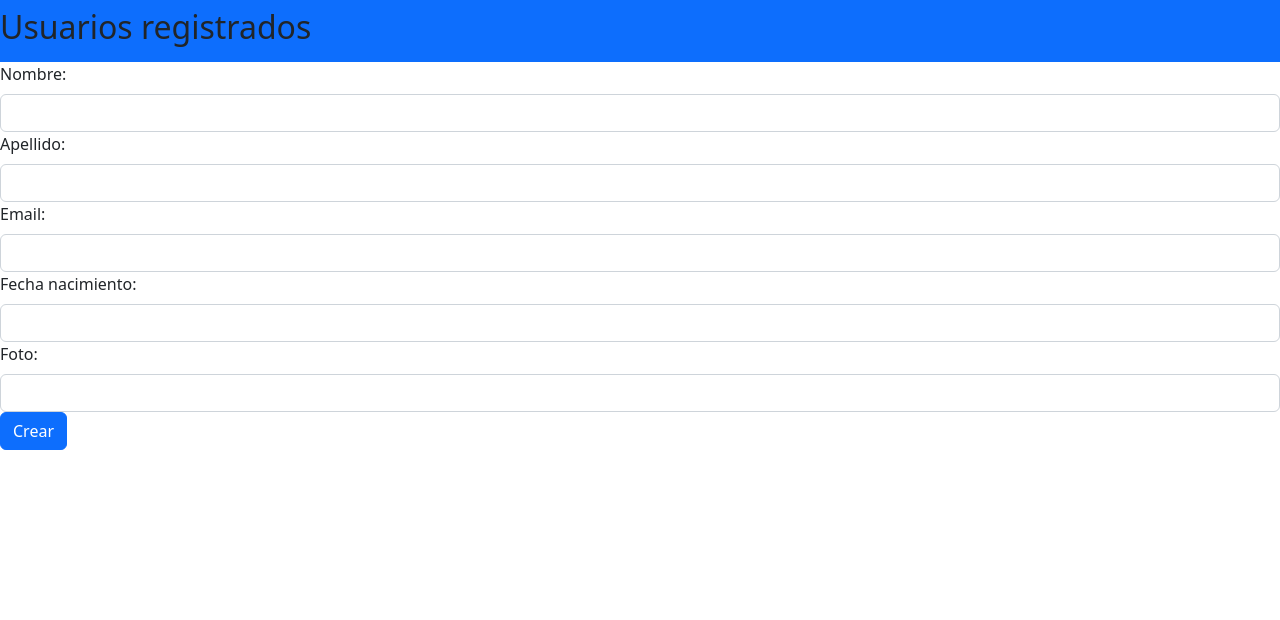
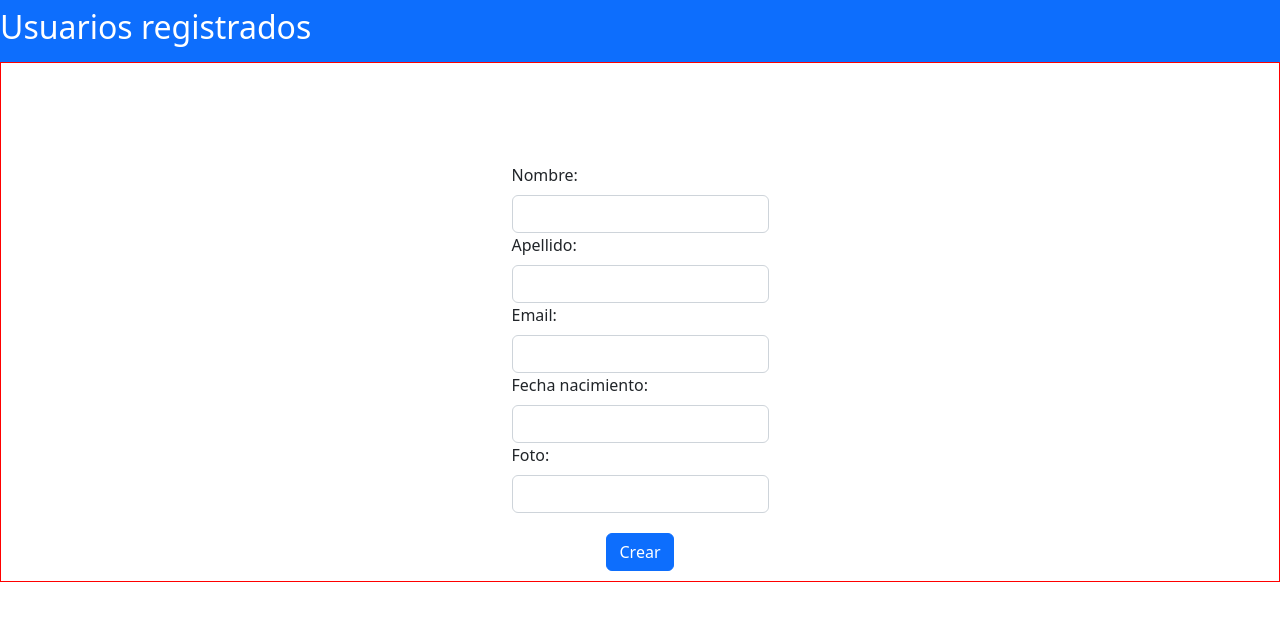
Before and after one commit to debnix/misiontic_ciclo3_grupo14, a plain HTML site: page crud_users/formulario.html in a window 1280 px wide. Drawn offline with nearby package versions, Linux system fonts and the light colour scheme.

Commit message:
crud_users: add display flex into formulario.css

```diff
--- a/crud_users/formulario.html
+++ b/crud_users/formulario.html
@@ -26,15 +26,18 @@
 			integrity="sha384-ODmDIVzN+pFdexxHEHFBQH3/9/vQ9uori45z4JjnFsRydbmQbmL5t1tQ0culUzyK"
 			crossorigin="anonymous"
 		></script>
+		<!--Cargar estilos-->
+		<link rel="stylesheet" href="./styles/formulario.css" />
 	</head>
 	<body>
 		<header>
 			<nav class="navbar navbar-dark bg-primary">
 				<!-- Navbar content -->
-				<h2 id="titulo">Usuarios registrados</h2>
+				<h2 id="titulo-formulario">Usuarios registrados</h2>
 			</nav>
 		</header>
 		<main>
+			<section id="section-form">
 				<!--Formulario-->
 				<form>
 					<!--Nombre-->
@@ -55,8 +58,11 @@
 					<label for="input_foto" class="form-label">Foto: </label>
 					<input id="input_foto" type="text" class="form-control" />
 					<!--Botón-->
-				<button class="btn btn-primary">Crear</button>
+					<div id="cont-btn-crear">
+						<button id="boton-crear-user" class="btn btn-primary">Crear</button>
+					</div>
 				</form>
+			</section>
 		</main>
 	</body>
 </html>
--- /dev/null
+++ b/crud_users/styles/formulario.css
@@ -0,0 +1,23 @@
+#titulo-formulario {
+	color: white;
+}
+#section-form form {
+	max-width: 400px;
+	min-width: 200px;
+}
+#section-form {
+	padding-top: 100px;
+	border: 1px solid red;
+	display: flex;
+	justify-content: center;
+}
+/* #boton-crear-user {
+	margin-left: 40%;
+	margin-top: 10px;
+} */
+#cont-btn-crear {
+	display: flex;
+	justify-content: center;
+	padding-top: 20px;
+	padding-bottom: 10px;
+}
```
Lines whose indentation alone changed are shown as unchanged.
